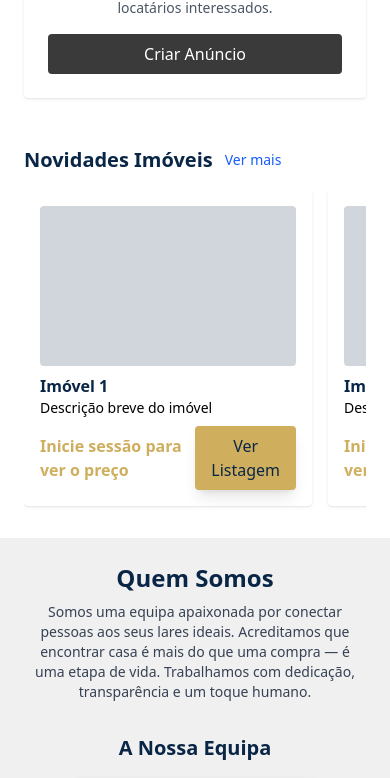
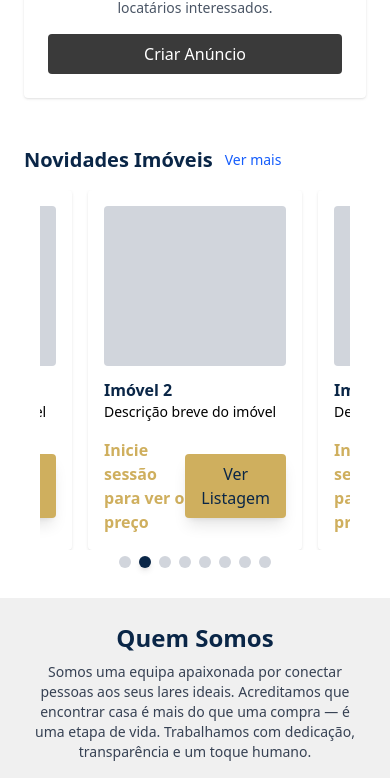
Before and after one commit to DEISI-ULHT-TFC-2024-25/TFC-DEISI2043-IMOinvestor_Frontend, a React (Vite) app in the folder imoinvestidor/: page / in a window 390 px wide. Shown: the part 1638-2416 px from the top of the page. Built offline with nearby package versions, Linux system fonts and the light colour scheme.

Commit message:
Updated new properties slider and card

```diff
--- /dev/null
+++ b/imoinvestidor/src/components/PropertyCard.jsx
@@ -0,0 +1,41 @@
+import PropTypes from 'prop-types';
+
+export const PropertyCard = ({
+  title,
+  description,
+  price,
+  onClick,
+  hidePrice,
+  className = '',
+  imageClassName = 'h-40'
+}) => (
+  <div className={`bg-white rounded shadow p-4 flex flex-col justify-between w-full h-full ${className}`}>
+    <div>
+      <div className={`bg-gray-300 rounded mb-3 ${imageClassName}`}></div>
+      <h4 className="font-semibold text-[#0A2647]">{title}</h4>
+      <p className="text-sm">{description}</p>
+    </div>
+
+    <div className="flex justify-between items-center mt-4">
+      <span className="font-bold text-[#CFAF5E]">
+        {hidePrice ? 'Inicie sessão para ver o preço' : price}
+      </span>
+      <button
+        className="bg-[#CFAF5E] text-[#0A2647] px-4 py-2 rounded shadow-lg cursor-pointer"
+        onClick={onClick}
+      >
+        Ver Listagem
+      </button>
+    </div>
+  </div>
+);
+
+PropertyCard.propTypes = {
+  title: PropTypes.string.isRequired,
+  description: PropTypes.string.isRequired,
+  price: PropTypes.string,
+  onClick: PropTypes.func.isRequired,
+  hidePrice: PropTypes.bool,
+  className: PropTypes.string,
+  imageClassName: PropTypes.string,
+};
--- a/imoinvestidor/src/components/SliderWrapper.jsx
+++ b/imoinvestidor/src/components/SliderWrapper.jsx
@@ -4,7 +4,7 @@ import Slider from 'react-slick';
 const PrevArrow = ({ onClick }) => (
   <button
     onClick={onClick}
-    className="hidden md:flex absolute left-0 top-1/2 transform -translate-y-1/2 z-10 bg-[#0A2647] text-white w-10 h-10 rounded-full items-center justify-center shadow hover:bg-[#133c7b]"
+    className="hidden md:flex absolute left-0 top-1/2 -translate-y-1/2 z-10 bg-[#0A2647] text-white w-10 h-10 rounded-full items-center justify-center shadow hover:bg-[#133c7b]"
     aria-label="Anterior"
   >
     ◀
@@ -14,7 +14,7 @@ const PrevArrow = ({ onClick }) => (
 const NextArrow = ({ onClick }) => (
   <button
     onClick={onClick}
-    className="hidden md:flex absolute right-0 top-1/2 transform -translate-y-1/2 z-10 bg-[#0A2647] text-white w-10 h-10 rounded-full items-center justify-center shadow hover:bg-[#133c7b]"
+    className="hidden md:flex absolute right-0 top-1/2 -translate-y-1/2 z-10 bg-[#0A2647] text-white w-10 h-10 rounded-full items-center justify-center shadow hover:bg-[#133c7b]"
     aria-label="Próximo"
   >
     ▶
@@ -29,11 +29,19 @@ NextArrow.propTypes = {
   onClick: PropTypes.func,
 };
 
-const SliderWrapper = ({ children, className = '', itemWidth = 'w-60', itemHeight = 'h-64' }) => {
+const SliderWrapper = ({
+  children,
+  className = '',
+  itemWidth = 'w-full max-w-xs',
+  itemHeight = 'h-[320px]',
+  scrollByPage = false,
+  slidesToShow = 5,
+}) => {
   const settings = {
     centerMode: false,
     centerPadding: '0px',
-    slidesToShow: 5,
+    slidesToShow,
+    slidesToScroll: scrollByPage ? slidesToShow : 1,
     autoplay: true,
     autoplaySpeed: 4000,
     arrows: true,
@@ -42,12 +50,10 @@ const SliderWrapper = ({ children, className = '', itemWidth = 'w-60', itemHeigh
       <button className="w-3 h-3 rounded-full bg-gray-300 transition-colors duration-300" />
     ),
     appendDots: dots => (
-      <div className="w-full flex justify-center mt-6">
-        <div className="inline-block">
-          <ul className="flex gap-2 items-center [&>li.slick-active>button]:bg-[#0A2647] [&>li.slick-active>button]:shadow-md">
-            {dots}
-          </ul>
-        </div>
+      <div className="w-full mt-6">
+        <ul className="flex justify-center gap-2 [&>li.slick-active>button]:bg-[#0A2647] [&>li.slick-active>button]:shadow-md">
+          {dots}
+        </ul>
       </div>
     ),
     nextArrow: <NextArrow />,
@@ -57,13 +63,14 @@ const SliderWrapper = ({ children, className = '', itemWidth = 'w-60', itemHeigh
         breakpoint: 1024,
         settings: {
           slidesToShow: 3,
-          centerPadding: '0px',
+          slidesToScroll: scrollByPage ? 3 : 1,
         },
       },
       {
         breakpoint: 768,
         settings: {
           slidesToShow: 1,
+          slidesToScroll: 1,
           centerPadding: '40px',
           centerMode: true,
           arrows: false,
@@ -74,12 +81,14 @@ const SliderWrapper = ({ children, className = '', itemWidth = 'w-60', itemHeigh
 
   const wrappedChildren = Array.isArray(children)
     ? children.map((child, i) => (
-        <div key={i} className={`px-2 ${itemWidth} ${itemHeight} flex items-stretch`}>{child}</div>
+        <div key={i} className={`px-2 ${itemWidth} ${itemHeight} flex items-stretch`}>
+          {child}
+        </div>
       ))
     : <div className={`px-2 ${itemWidth} ${itemHeight} flex items-stretch`}>{children}</div>;
 
   return (
-    <div className={`relative ${className}`}>
+    <div className={`relative w-full ${className}`}>
       <Slider {...settings}>
         {wrappedChildren}
       </Slider>
@@ -92,6 +101,8 @@ SliderWrapper.propTypes = {
   className: PropTypes.string,
   itemWidth: PropTypes.string,
   itemHeight: PropTypes.string,
+  scrollByPage: PropTypes.bool,
+  slidesToShow: PropTypes.number,
 };
 
 export default SliderWrapper;
--- /dev/null
+++ b/imoinvestidor/src/components/home/NewPropertiesListing.jsx
@@ -0,0 +1,76 @@
+import PropTypes from 'prop-types';
+import { useNavigate } from 'react-router-dom';
+import { useEffect, useState } from 'react';
+import { PropertyCard } from '../PropertyCard';
+import SliderWrapper from '../SliderWrapper';
+
+const NewPropertiesListing = ({ isLoggedIn }) => {
+  const navigate = useNavigate();
+  const [isMobile, setIsMobile] = useState(false);
+
+  useEffect(() => {
+    const checkScreen = () => setIsMobile(window.innerWidth < 1024);
+    checkScreen();
+    window.addEventListener('resize', checkScreen);
+    return () => window.removeEventListener('resize', checkScreen);
+  }, []);
+
+  const properties = [...Array(8)].map((_, i) => ({
+    title: `Imóvel ${i + 1}`,
+    description: "Descrição breve do imóvel",
+    price: "600.000 €",
+    onClick: () => isLoggedIn ? navigate(`/listagem/${i}`) : navigate('/login'),
+    hidePrice: !isLoggedIn,
+  }));
+
+  return (
+    <section className="p-6">
+      <div className="flex items-center gap-3 mb-4">
+        <h3 className="text-xl font-semibold text-[#0A2647]">Novidades Imóveis</h3>
+        <button
+          className="text-sm text-blue-600 hover:underline"
+          onClick={() => isLoggedIn ? navigate('/listagens') : navigate('/login')}
+        >
+          Ver mais
+        </button>
+      </div>
+
+      {isMobile ? (
+        <div className="px-4">
+          <SliderWrapper
+            itemWidth="w-80"
+            itemHeight="h-[360px]"
+            scrollByPage={false}
+            slidesToShow={1}
+          >
+            {properties.map((props, i) => (
+              <PropertyCard
+                key={i}
+                {...props}
+                className="w-full h-full"
+                imageClassName="h-40"
+              />
+            ))}
+          </SliderWrapper>
+        </div>
+      ) : (
+        <div className="grid sm:grid-cols-2 md:grid-cols-3 lg:grid-cols-4 gap-4">
+          {properties.map((props, i) => (
+            <PropertyCard
+              key={i}
+              {...props}
+              className="w-full h-[360px]"
+              imageClassName="h-40"
+            />
+          ))}
+        </div>
+      )}
+    </section>
+  );
+};
+
+NewPropertiesListing.propTypes = {
+  isLoggedIn: PropTypes.bool.isRequired,
+};
+
+export default NewPropertiesListing;
--- a/imoinvestidor/src/components/home/PropertyCard.jsx
+++ /dev/null
@@ -1,28 +0,0 @@
-import PropTypes from 'prop-types';
-
-export const PropertyCard = ({ title, description, price, onClick, hidePrice }) => (
-  <div className="bg-white p-4 rounded shadow w-72 flex-shrink-0 sm:w-full">
-    <div className="h-40 bg-gray-300 rounded"></div>
-    <h4 className="mt-2 font-semibold text-[#0A2647]">{title}</h4>
-    <p className="text-sm">{description}</p>
-    <div className="flex justify-between items-center mt-2">
-      <span className="font-bold text-[#CFAF5E]">
-        {hidePrice ? 'Inicie sessão para ver o preço' : price}
-      </span>
-      <button
-        className="bg-[#CFAF5E] text-[#0A2647] px-4 py-2 rounded shadow-lg cursor-pointer"
-        onClick={onClick}
-      >
-        Ver Listagem
-      </button>
-    </div>
-  </div>
-);
-
-PropertyCard.propTypes = {
-  title: PropTypes.string.isRequired,
-  description: PropTypes.string.isRequired,
-  price: PropTypes.string,
-  onClick: PropTypes.func.isRequired,
-  hidePrice: PropTypes.bool,
-};
--- a/imoinvestidor/src/pages/Home.jsx
+++ b/imoinvestidor/src/pages/Home.jsx
@@ -1,9 +1,9 @@
 import { useNavigate } from 'react-router-dom';
 import useAuth from '../hooks/useAuth';
-import { PropertyCard } from '../components/home/PropertyCard';
 import { TeamSection } from '../components/home/TeamSection';
 import { SoldBlog } from '../components/home/SoldBlog';
 import { OrganizationsSection } from '../components/home/OrganizationsSection';
+import NewPropertiesListing from '../components/home/NewPropertiesListing';
 import { useState } from 'react';
 import useRole from "../hooks/useRole";
 import ROLES from "../constants/roles";
@@ -175,31 +175,7 @@ export default function Home() {
         </div>
       </section>
 
-      {/* New Properties */}
-      <section className="p-6">
-        <div className="flex items-center gap-3 mb-4">
-          <h3 className="text-xl font-semibold text-[#0A2647]">Novidades Imóveis</h3>
-          <button
-            className="text-sm text-blue-600 hover:underline"
-            onClick={() => isLoggedIn ? navigate(`/listagens`) : navigate('/login')}
-          >
-            Ver mais
-          </button>
-        </div>
-        <div className="flex gap-4 overflow-x-auto pb-2 snap-x sm:grid sm:grid-cols-2 md:grid-cols-3 lg:grid-cols-4 sm:overflow-x-visible scrollbar-hide">
-          {[...Array(8)].map((_, i) => (
-            <PropertyCard
-              key={i}
-              title={`Imóvel ${i + 1}`}
-              description="Descrição breve do imóvel"
-              price="600.000 €"
-              hidePrice={!isLoggedIn}
-              onClick={() => isLoggedIn ? navigate(`/listagem/${i}`) : navigate('/login')}
-            />
-          ))}
-        </div>
-      </section>
-
+      <NewPropertiesListing  isLoggedIn={isLoggedIn}/>
 
       <TeamSection />
 
```
